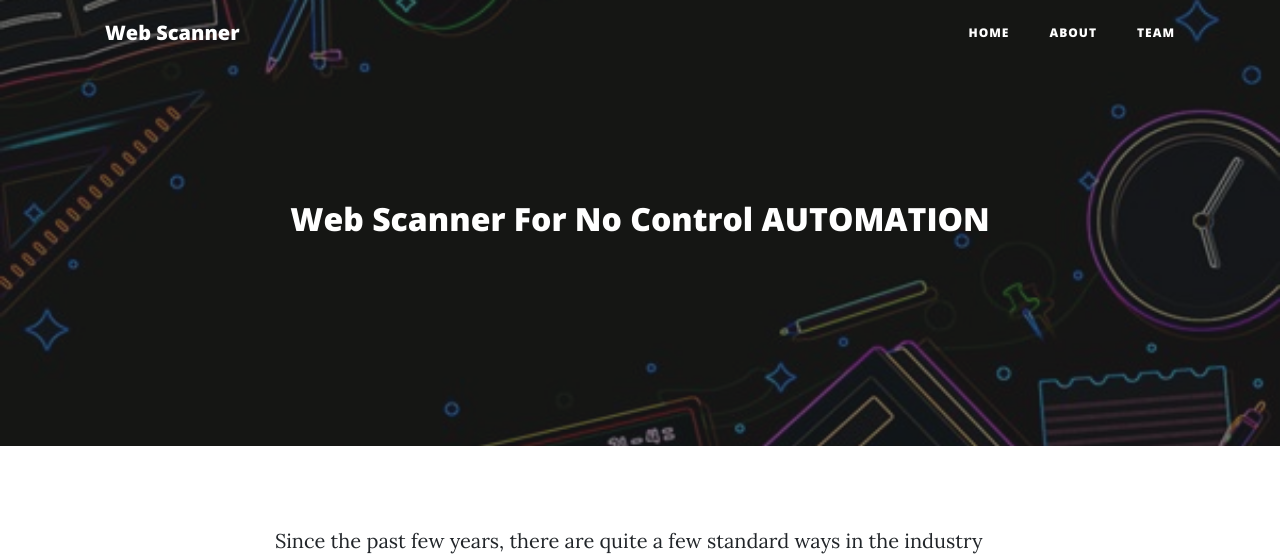
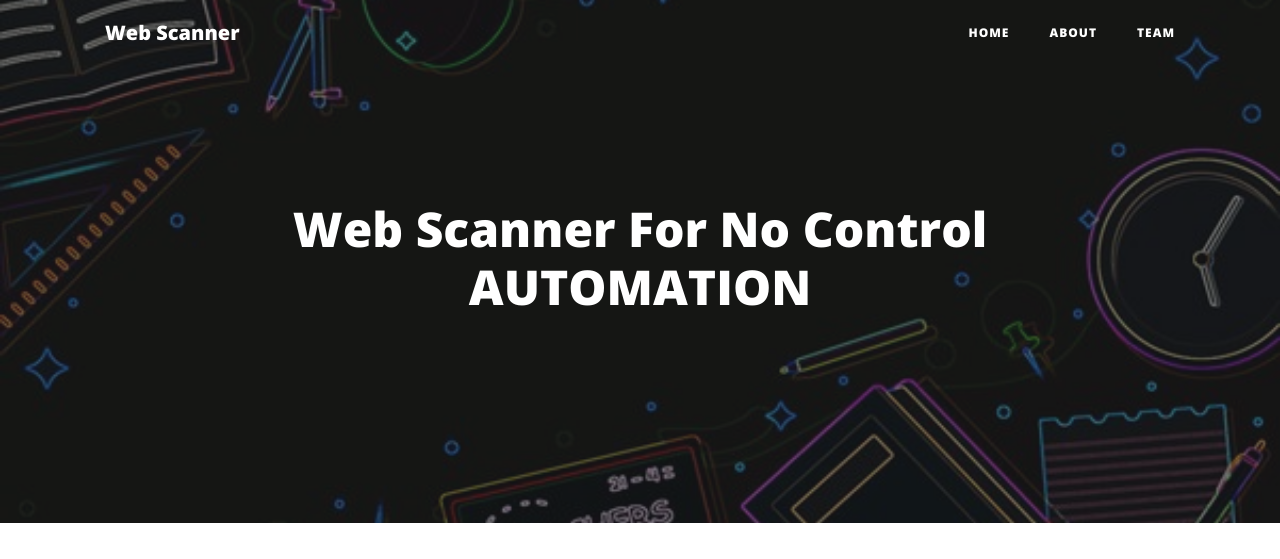
Before and after one commit to SmitHack2022/web_control_detection, a Flask app: page /about in a window 1280 px wide. Shown: the top 559 px of the page. Run offline with Flask 2, Linux system fonts and the light colour scheme; some libraries are stand-ins or nearby versions.

Commit message:
Update global_style.css

```diff
--- a/static/css/global_style.css
+++ b/static/css/global_style.css
@@ -32,7 +32,9 @@ body {
     color: #efefef;
 }
 
-
+#problem_title {
+    font-size: 3rem;
+}
 #control__element {
     display: flex;
     flex-direction: row;
```
